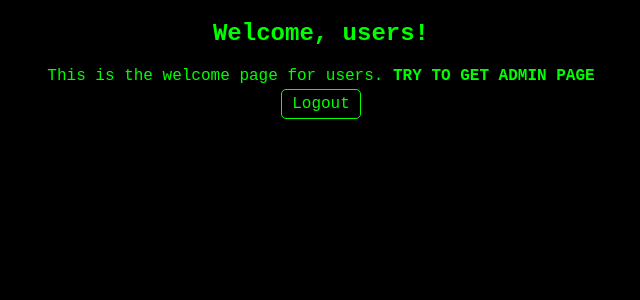
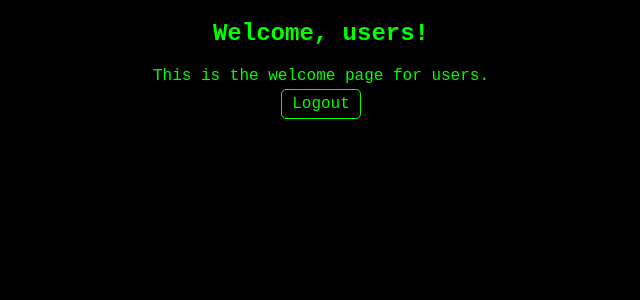
Before and after one commit to NullChapter/Challenges_2023_OWASP_10, a PHP site: page /welcome.php in a window 1280 px wide. Shown: the top 300 px of the page, without its empty margins (319-959 px from the left). Run offline with PHP 8.4, Linux system fonts and the light colour scheme; the visitor is signed in with stand-in values (Sample User, id 1).

Commit message:
Update welcome.php

```diff
--- a/Identification and Authentication Failures (Broken Authentication)/easy/welcome.php
+++ b/Identification and Authentication Failures (Broken Authentication)/easy/welcome.php
@@ -7,7 +7,7 @@ if (!isset($_SESSION['username']) || $_SESSION['username'] !== 'user1') {
     exit;
 }
 ?>
-<!DOCTYPE html> <!--do you know idor ?-->
+<!DOCTYPE html>
 <html>
 <head>
     <title>Welcome Page</title>
@@ -39,7 +39,7 @@ if (!isset($_SESSION['username']) || $_SESSION['username'] !== 'user1') {
 </head>
 <body>
     <h2>Welcome, users!</h2>
-    <p>This is the welcome page for users. <strong>TRY TO GET ADMIN PAGE</strong></p>
+    <p>This is the welcome page for users. <strong></strong></p>
     <a href="logout.php">Logout</a>
 </body>
 </html>
```
